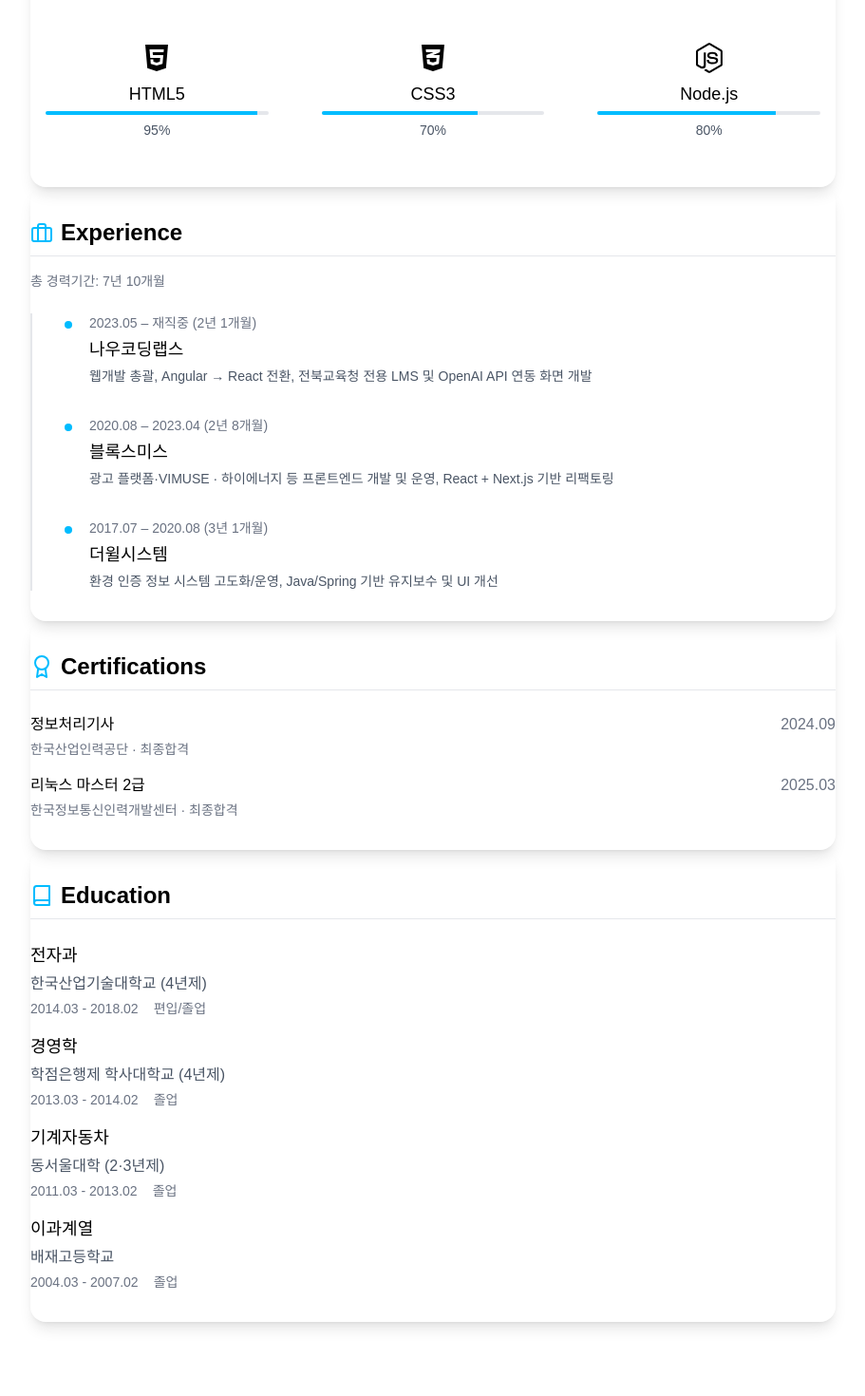
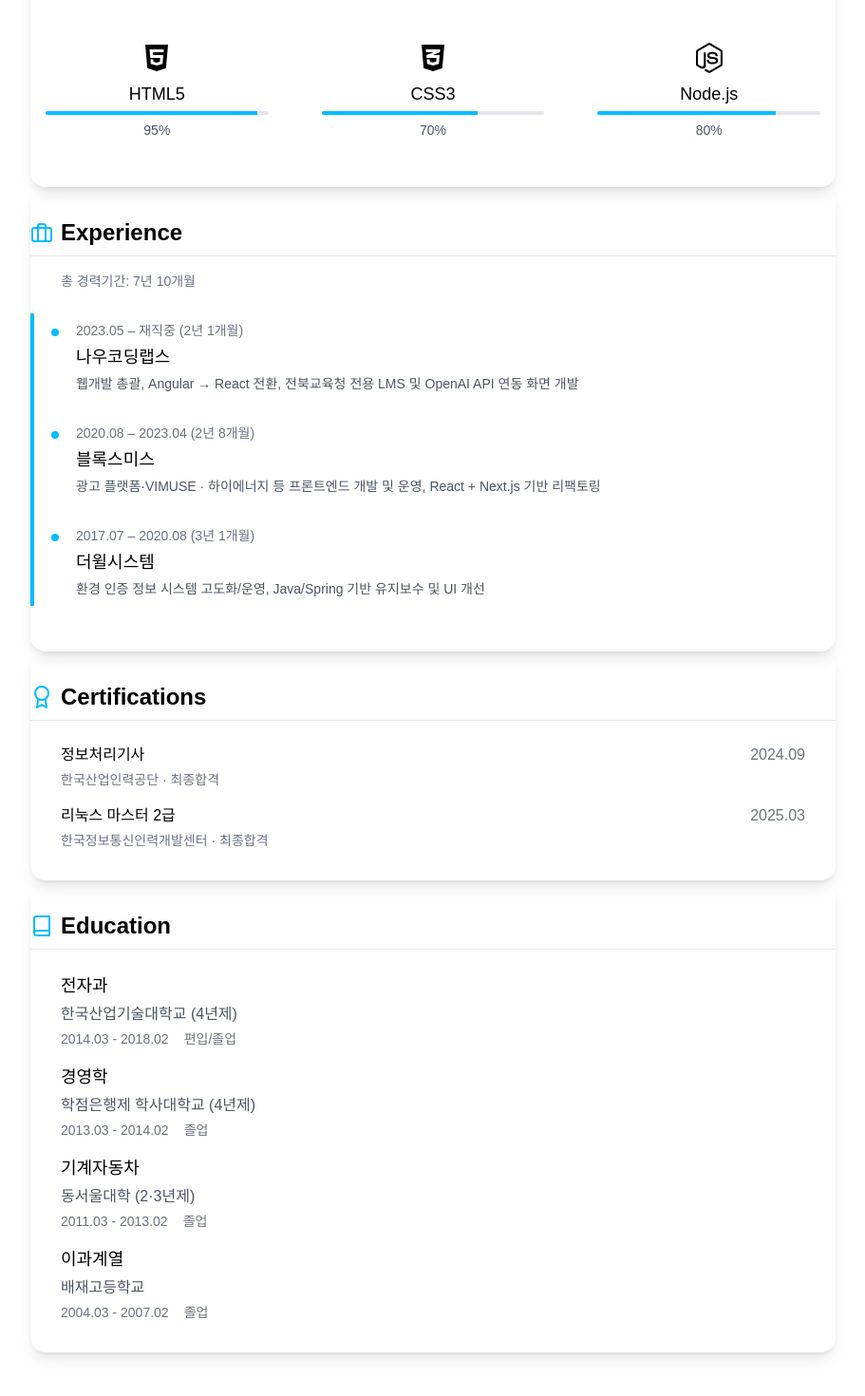
Before and after one commit to newmcb/sung-portfolio, a Next.js app: page /about in a window 1280 px wide. Shown: the part 452-1922 px from the top of the page at 95% size, without its empty margins (184-1095 px from the left). Built offline with nearby package versions, Linux system fonts and the light colour scheme.

Commit message:
about 수정

```diff
--- a/app/about/page.tsx
+++ b/app/about/page.tsx
@@ -79,9 +79,9 @@ export default function AboutPage() {
           <FiBriefcase className="w-6 h-6 mr-2 text-sky-400" />Experience
         </h2>
 
-        <p className="text-sm text-gray-500 mb-6">총 경력기간: {totalDuration}</p>
+        <p className="text-sm text-gray-500 mb-6 pl-8">총 경력기간: {totalDuration}</p>
 
-        <div className="border-l-2 border-gray-200 pl-8 space-y-8">
+        <div className="border-l-4 border-sky-400 pl-4 py-2 mb-4 space-y-8">
           {EXPERIENCE.map(({ date, title, desc }) => {
             const { years, months } = parseDuration(date);
             return (
@@ -110,7 +110,7 @@ export default function AboutPage() {
         <h2 className="text-2xl font-semibold border-b border-gray-200 pb-2 mb-6 flex items-center">
           <FiAward className="w-6 h-6 mr-2 text-sky-400" />Certifications
         </h2>
-        <ul className="space-y-4">
+        <ul className="space-y-4 px-8">
           {CERTIFICATIONS.map(({ title, date, issuer, result }) => (
             <li key={title} className="space-y-1">
               <div className="flex justify-between">
@@ -135,7 +135,7 @@ export default function AboutPage() {
         <h2 className="text-2xl font-semibold border-b border-gray-200 pb-2 mb-6 flex items-center">
           <FiBook className="w-6 h-6 mr-2 text-sky-400" />Education
         </h2>
-        <ul className="space-y-4">
+        <ul className="space-y-4 pl-8" >
           {EDUCATION.map(({ institution, degree, period, note }) => (
             <li key={institution} className="space-y-1">
               <h3 className="text-lg font-medium">{degree}</h3>
```
